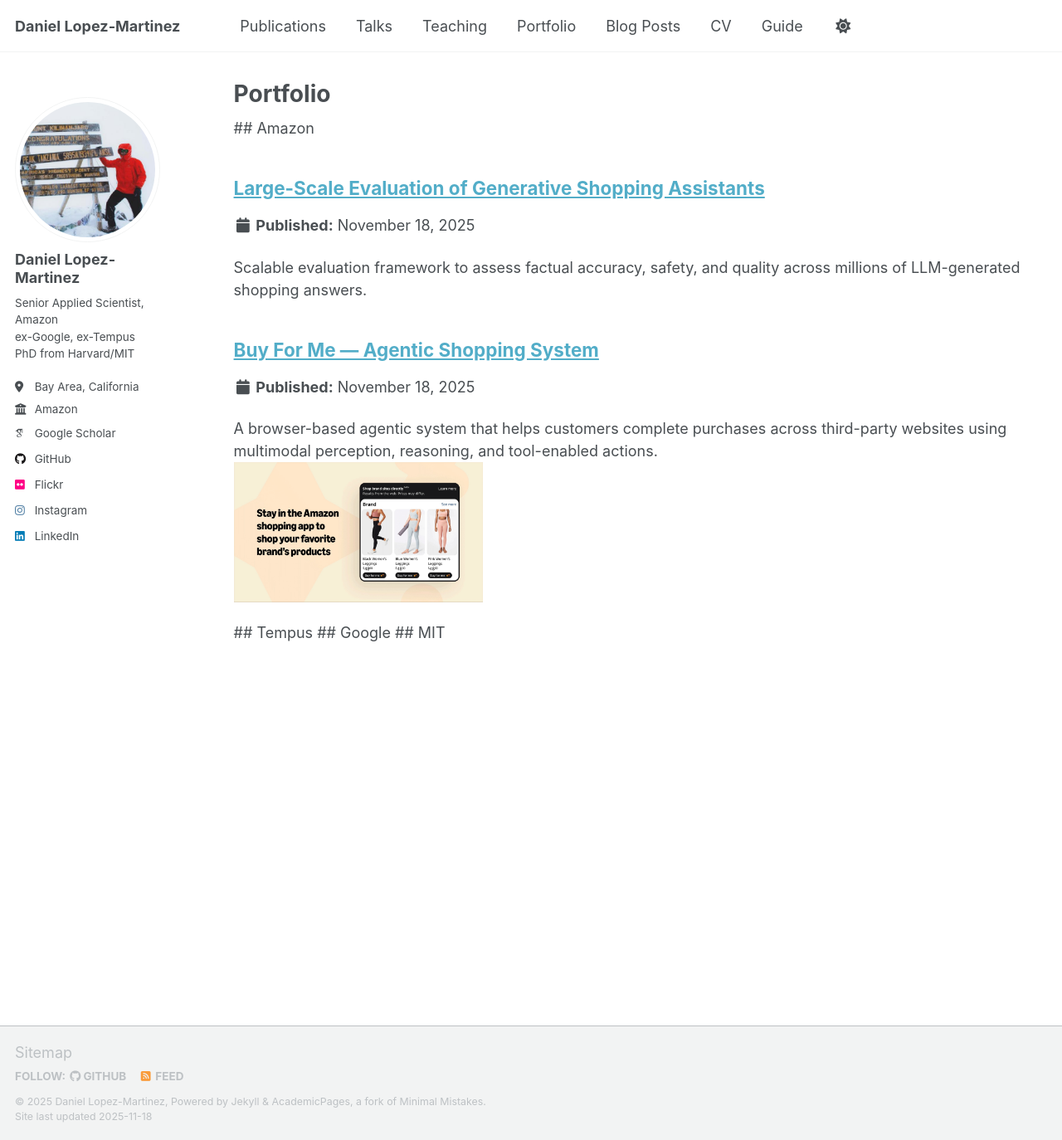
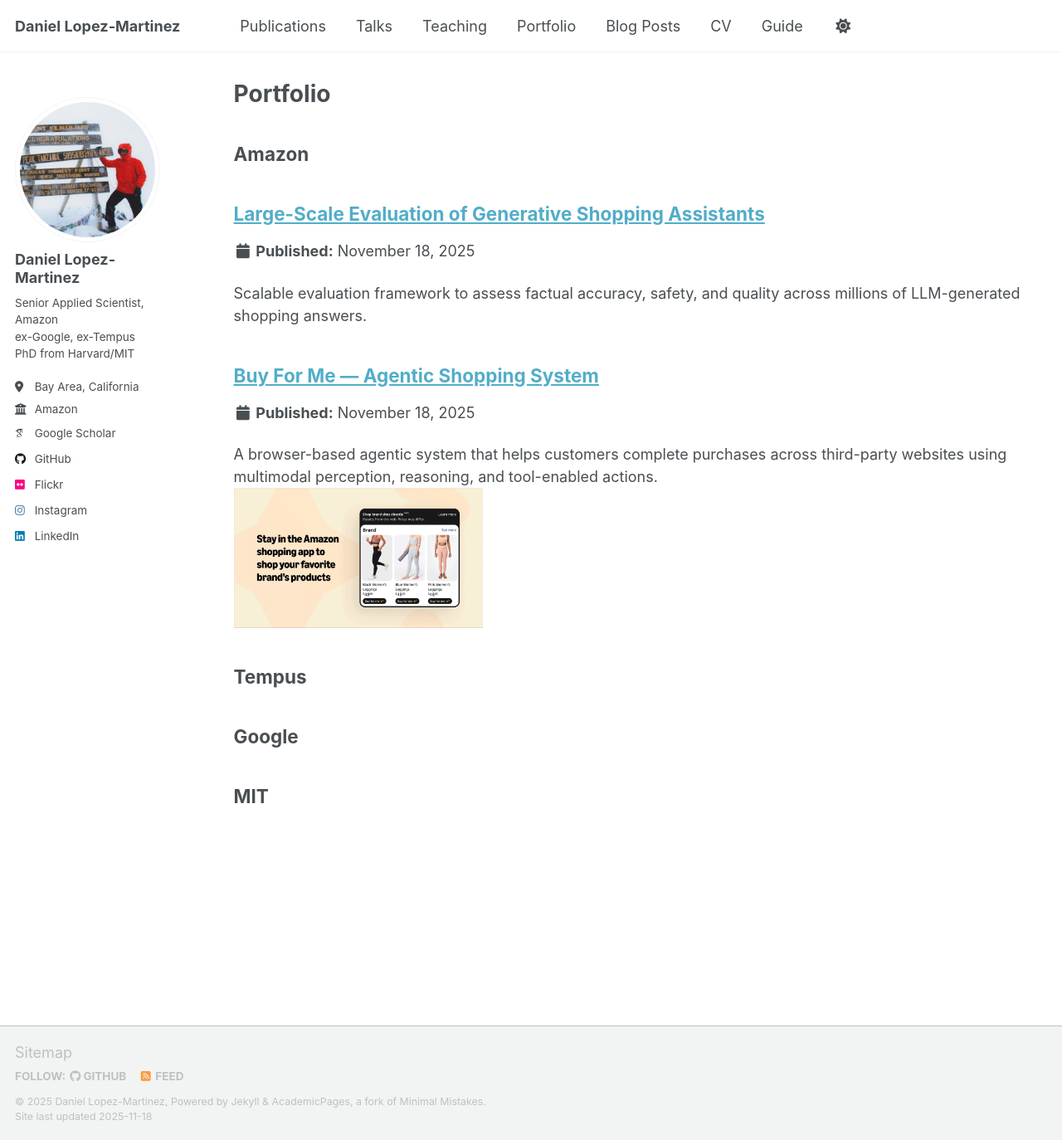
Before and after one commit to daniel-lopezmartinez/daniel-lopezmartinez.github.io, a Jekyll site: the page built from _pages/portfolio.html, in a window 1280 px wide and 1374 px high. Shown: the whole window at 83% size. Built offline with Jekyll 4.4.1, drawn with Linux system fonts in a browser that asks for light colours; some web fonts are replaced; a script that is not in the unit is left out.

```diff
--- a/_pages/portfolio.html
+++ b/_pages/portfolio.html
@@ -7,13 +7,13 @@ author_profile: true
 
 {% include base_path %}
 
-## Amazon
+<h2>Amazon</h2>
 {% for post in site.portfolio %}
   {% include archive-single.html %}
 {% endfor %}
 
-## Tempus
+<h2>Tempus</h2>
 
-## Google
+<h2>Google</h2>
 
-## MIT
+<h2>MIT</h2>
```
